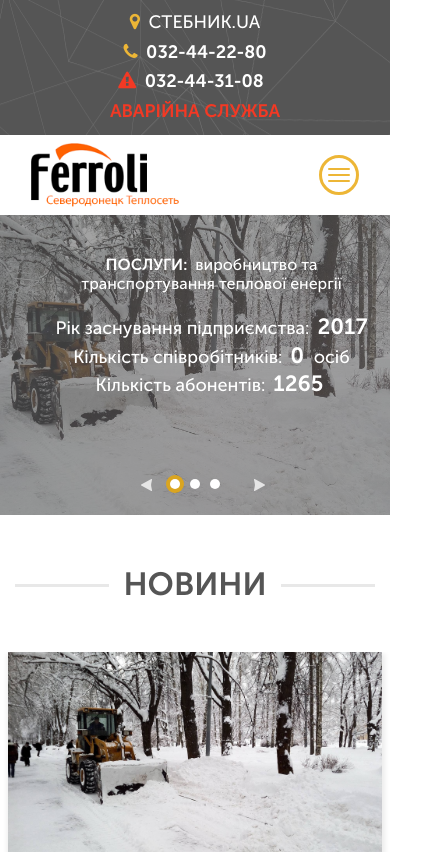
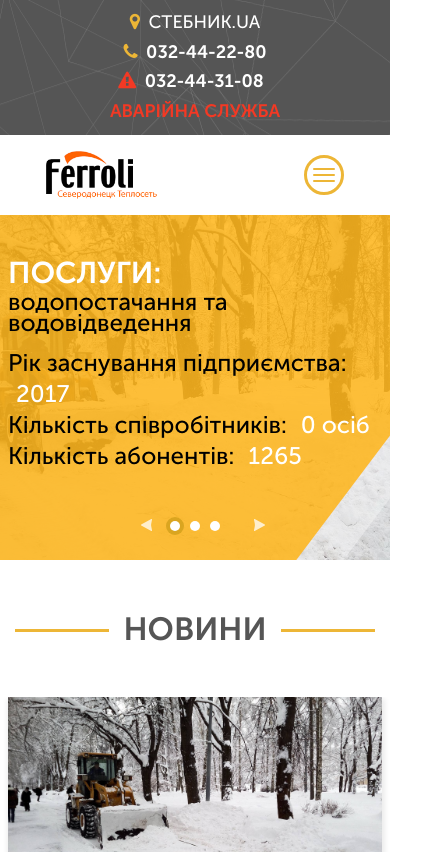
Before and after one commit to Scordavis/zkh-example-page_01, a website: page app/index.html in a window 390 px wide. Shown: the top 852 px of the page, 421 px wide, since content can reach past the window. Drawn offline with nearby package versions, Linux system fonts and the light colour scheme.

Commit message:
logo shape

```diff
--- a/app/index.html
+++ b/app/index.html
@@ -34,7 +34,14 @@
 			box-shadow: 0px 0px 0px 4px #daa520;
 		}
 
+		.block-heading--aside-lines span:before, .block-heading--aside-lines span:after{
+			background-color: #edb636;
+		}
+
 		/*.theme-colors*/
+
+		/*text color*/
+
 		.theme__text--accent {
 			color: #edb636;
 		}
@@ -47,11 +54,20 @@
 		.theme__text--dark {
 			color: #555555;
 		}
+		.theme__text--black {
+			color: #000000;
+		}
 		.theme__text--light {
 			color: #ffffff;
 		}
+
+		/*background-colors*/
+
 		.theme__bg--accent {
 			background-color: #edb636;
+		}
+		.theme__bg--transparent {
+			background-color: transparent;
 		}
 		.theme__bg--danger {
 			background-color: #f33924;
@@ -62,9 +78,15 @@
 		.theme__bg--dark {
 			background-color: #555555;
 		}
+		.theme__bg--black {
+			background-color: #000000;
+		}
 		.theme__bg--light {
 			background-color: #ffffff;
 		}
+
+		/*hamburger border-color*/
+
 		.theme__rad--accent {
 			border-color: #edb636;
 		}
@@ -116,13 +138,14 @@
 		</div>
 	</header>
 	<!-- .navbar -->
-	<div class="row py-0 navbar">
-		<div class="position-absolute w-100 h-100">
+	<div class="navbar">
+		<div class="position-absolute w-100 h-100 navbar__background-image--wrapper">
 			<div class="offset-xl-4 offset-lg-3 h-100 navbar__background-image" style="background-image: url(img/bg/uzor1.png);"></div>
 		</div>
 		<div class="container-fluid navbar__container h-100">
 			<div class="d-flex col-9 col-sm-6 col-md-7 col-lg-3 h-100 py-2 align-items-center logo-company">
 				<img src="img/logo-company.png" class="img-fluid h-100 logo-company__self" alt="">
+				<div class="logo-company__shape theme__bg--light"></div>
 			</div>
 			<!-- site nav buttons desctop-->
 			<div class="col-lg-8 h-100 d-none d-lg-block col-7 col-xl-7 col-lg-6 col-md-4 nav__link-wrapper">
@@ -248,75 +271,66 @@
 	<div class="w-100 slider">
 		<div class="h-100 mb-0 slider__wrapper" id="topSlider">
 			<!-- slide-->
-			<div class="position-relative slide">
+			<div class="position-relative pb-5 slide slide--full">
+				<!-- image -->
 				<div class="slide__bg h-100 w-100 position-absolute" style="background-image: url(img/snow.jpg);">
 				</div>
-				<div class="slide__content">
-					<!-- visible overlay  on desctop -->
-					<svg class="d-lg-block d-none position-absolute w-100 h-100 slide__overlay" viewbox="-150 0 1920 405" preserveaspectratio="xMaxYMax slice">
-						<path class="slide__overlay-path visible-lg visible-md-path" d="M500,0 1500,0 1500,405 300,405" style="fill: #666666"/>
-					</svg>
-					<!-- visible overlay  on handler -->
-					<svg class="d-lg-none d-block position-absolute w-100 h-100 slide__overlay" viewbox="0 0 1920 405" preserveaspectratio="xMaxYMax slice">
-						<path class="slide__overlay-path visible-lg visible-md-path" d="M0,0 1500,0 1500,405 0,405" style="fill: #666666"/>
-					</svg>
-					<div class="container-fluid h-100">
-						<div class="row h-100">
-							<div class="offset-lg-6 col-lg-6 h-100 pl-5 py-4 slide__text">
-								<h2 class="mb-2 pt-3 text-uppercase text-center text-lg-left slide__text-heading theme__text--light">Послуги:<span class="ml-2 slide__text-heading--smaller">виробництво та транспортування теплової енергії</span></h2>
-								<p class="mb-0 text-center text-lg-left slide__text-description theme__text--light">Рік заснування підприємства:<span class="ml-2 text-normal slide__text-description--bigger">2017</span></p>
-								<p class="mb-0 text-center text-lg-left slide__text-description theme__text--light">Кількість співробітників:<span class="ml-2 mr-1 slide__text-description--bigger">0 </span>осіб</p>
-								<p class="mb-0 text-center text-lg-left slide__text-description theme__text--light">Кількість абонентів:<span class="ml-2 mr-1 slide__text-description--bigger">1265</span></p>
+				<!-- slider shapes -->
+				<div class="slide__bg slide__bg--shapes h-100 w-100 position-absolute" style="background-image: url(img/bg-slider-shapes.png);">
+				</div>
+				<div class="mb-5 slide__content">
+					<div class="container h-100">
+						<div class="row h-100 mb-5">
+							<div class="offset-lg-7 offset-md-5 col-lg-5 col-md-7 h-100 pl-2 pl-md-0 py-4 slide__text text-center" >
+								<img src="img/bg-shaped.png" alt="" class="d-none d-md-block w-100 position-absolute slide__text--bg-shaped">
+								<h2 class="mb-2 pt-3 text-uppercase text-left slide__text-heading theme__text--light">Послуги:<span class="d-block slide__text-heading--smaller theme__text--black">водопостачання та водовідведення</span></h2>
+								<p class="mb-0 text-left slide__text-description theme__text--black">Рік заснування підприємства: <wbr></wbr> <span class="ml-2 text-normal slide__text-description theme__text--light">2017</span></p>
+								<p class="mb-0 text-left slide__text-description theme__text--black">Кількість співробітників: <wbr></wbr> <span class="ml-2 mr-1 slide__text-description theme__text--light">0 осіб</span></p>
+								<p class="mb-0 text-left slide__text-description theme__text--black">Кількість абонентів: <wbr></wbr> <span class="ml-2 mr-1 slide__text-description theme__text--light">1265</span></p>
 							</div>
 						</div>
 					</div>
 				</div>
 			</div>
 			<!-- slide-->
-			<div class="position-relative slide">
-				<div class="slide__bg h-100 w-100 position-absolute" style="background-image: url(img/water.jpg);">
+			<div class="position-relative pb-5 slide slide--full">
+				<!-- image -->
+				<div class="slide__bg h-100 w-100 position-absolute" style="background-image: url(img/teplo2.jpg">
 				</div>
-				<div class="slide__content">
-					<!-- visible overlay  on desctop -->
-					<svg class="d-lg-block d-none position-absolute w-100 h-100 slide__overlay" viewbox="-150 0 1920 405" preserveaspectratio="xMaxYMax slice">
-						<path class="slide__overlay-path visible-lg visible-md-path" d="M500,0 1500,0 1500,405 300,405" style="fill: #666666"/>
-					</svg>
-					<!-- visible overlay  on handler -->
-					<svg class="d-lg-none d-block position-absolute w-100 h-100 slide__overlay" viewbox="0 0 1920 405" preserveaspectratio="xMaxYMax slice">
-						<path class="slide__overlay-path visible-lg visible-md-path" d="M0,0 1500,0 1500,405 0,405" style="fill: #666666"/>
-					</svg>
-					<div class="container-fluid h-100">
-						<div class="row h-100">
-							<div class="offset-lg-6 col-lg-6 h-100 pl-5 py-4 slide__text">
-								<h2 class="mb-2 pt-3 text-uppercase text-center text-lg-left slide__text-heading theme__text--light">Послуги:<span class="ml-2 slide__text-heading--smaller">виробництво та транспортування теплової енергії</span></h2>
-								<p class="mb-0 text-center text-lg-left slide__text-description theme__text--light">Рік заснування підприємства:<span class="ml-2 text-normal slide__text-description--bigger">2017</span></p>
-								<p class="mb-0 text-center text-lg-left slide__text-description theme__text--light">Кількість співробітників:<span class="ml-2 mr-1 slide__text-description--bigger">0 </span>осіб</p>
-								<p class="mb-0 text-center text-lg-left slide__text-description theme__text--light">Кількість абонентів:<span class="ml-2 mr-1 slide__text-description--bigger">1265</span></p>
+				<!-- slider shapes -->
+				<div class="slide__bg slide__bg--shapes h-100 w-100 position-absolute" style="background-image: url(img/bg-slider-shapes.png);">
+				</div>
+				<div class="mb-5 slide__content">
+					<div class="container h-100">
+						<div class="row h-100 mb-5">
+							<div class="offset-lg-7 offset-md-5 col-lg-5 col-md-7 h-100 pl-2 pl-md-0 py-4 slide__text text-center" >
+								<img src="img/bg-shaped.png" alt="" class="d-none d-md-block w-100 position-absolute slide__text--bg-shaped">
+								<h2 class="mb-2 pt-3 text-uppercase text-left slide__text-heading theme__text--light">Послуги:<span class="d-block slide__text-heading--smaller theme__text--black">водопостачання та водовідведення</span></h2>
+								<p class="mb-0 text-left slide__text-description theme__text--black">Рік заснування підприємства: <wbr></wbr> <span class="ml-2 text-normal slide__text-description theme__text--light">2017</span></p>
+								<p class="mb-0 text-left slide__text-description theme__text--black">Кількість співробітників: <wbr></wbr> <span class="ml-2 mr-1 slide__text-description theme__text--light">0 осіб</span></p>
+								<p class="mb-0 text-left slide__text-description theme__text--black">Кількість абонентів: <wbr></wbr> <span class="ml-2 mr-1 slide__text-description theme__text--light">1265</span></p>
 							</div>
 						</div>
 					</div>
 				</div>
 			</div>
 			<!-- slide-->
-			<div class="position-relative slide">
-				<div class="slide__bg h-100 w-100 position-absolute" style="background-image: url(img/snow.jpg);">
+			<div class="position-relative pb-5 slide slide--full">
+				<!-- image -->
+				<div class="slide__bg h-100 w-100 position-absolute" style="background-image: url(img/water.jpg);">
 				</div>
-				<div class="slide__content">
-					<!-- visible overlay  on desctop -->
-					<svg class="d-lg-block d-none position-absolute w-100 h-100 slide__overlay" viewbox="-150 0 1920 405" preserveaspectratio="xMaxYMax slice">
-						<path class="slide__overlay-path visible-lg visible-md-path" d="M500,0 1500,0 1500,405 300,405" style="fill: #666666"/>
-					</svg>
-					<!-- visible overlay  on handler -->
-					<svg class="d-lg-none d-block position-absolute w-100 h-100 slide__overlay" viewbox="0 0 1920 405" preserveaspectratio="xMaxYMax slice">
-						<path class="slide__overlay-path visible-lg visible-md-path" d="M0,0 1500,0 1500,405 0,405" style="fill: #666666"/>
-					</svg>
-					<div class="container-fluid h-100">
-						<div class="row h-100">
-							<div class="offset-lg-6 col-lg-6 h-100 pl-5 py-4 slide__text">
-								<h2 class="mb-2 pt-3 text-uppercase text-center text-lg-left slide__text-heading theme__text--light">Послуги:<span class="ml-2 slide__text-heading--smaller">виробництво та транспортування теплової енергії</span></h2>
-								<p class="mb-0 text-center text-lg-left slide__text-description theme__text--light">Рік заснування підприємства:<span class="ml-2 text-normal slide__text-description--bigger">2017</span></p>
-								<p class="mb-0 text-center text-lg-left slide__text-description theme__text--light">Кількість співробітників:<span class="ml-2 mr-1 slide__text-description--bigger">0 </span>осіб</p>
-								<p class="mb-0 text-center text-lg-left slide__text-description theme__text--light">Кількість абонентів:<span class="ml-2 mr-1 slide__text-description--bigger">1265</span></p>
+				<!-- slider shapes -->
+				<div class="slide__bg slide__bg--shapes h-100 w-100 position-absolute" style="background-image: url(img/bg-slider-shapes.png);">
+				</div>
+				<div class="mb-5 slide__content">
+					<div class="container h-100">
+						<div class="row h-100 mb-5">
+							<div class="offset-lg-7 offset-md-5 col-lg-5 col-md-7 h-100 pl-2 pl-md-0 py-4 slide__text text-center" >
+								<img src="img/bg-shaped.png" alt="" class="d-none d-md-block w-100 position-absolute slide__text--bg-shaped">
+								<h2 class="mb-2 pt-3 text-uppercase text-left slide__text-heading theme__text--light">Послуги:<span class="d-block slide__text-heading--smaller theme__text--black">водопостачання та водовідведення</span></h2>
+								<p class="mb-0 text-left slide__text-description theme__text--black">Рік заснування підприємства: <wbr></wbr> <span class="ml-2 text-normal slide__text-description theme__text--light">2017</span></p>
+								<p class="mb-0 text-left slide__text-description theme__text--black">Кількість співробітників: <wbr></wbr> <span class="ml-2 mr-1 slide__text-description theme__text--light">0 осіб</span></p>
+								<p class="mb-0 text-left slide__text-description theme__text--black">Кількість абонентів: <wbr></wbr> <span class="ml-2 mr-1 slide__text-description theme__text--light">1265</span></p>
 							</div>
 						</div>
 					</div>
--- a/app/sass/_media.sass
+++ b/app/sass/_media.sass
@@ -2,6 +2,11 @@
 
 
 /*==========  Desktop First  ==========*/
+@media (max-width: 1440.98px)
+	// .logo-company
+	.logo-company
+		&__shape
+			right: -160px
 
 // ≥1200px
 @media (max-width: 1199.98px)
@@ -23,8 +28,8 @@
 				font-size: 14px
 	// .logo-company
 	.logo-company
-		&:after
-			right: -60px
+		&__shape
+			right: -40px
 	.slide
 		&__overlay
 
@@ -65,6 +70,19 @@
 			&--responsive
 				font-size: inherit
 
+	.slide
+		&__bg
+			&--shapes
+				background-position: -610px 100%
+
+
+// ≥900px
+@media (max-width: 900px)
+	.slide
+		&__bg
+			&--shapes
+				background-position: -700px 100%
+
 // ≥768px
 @media (max-width: 767.98px)
 	.emergency-service
@@ -87,6 +105,11 @@
 			height: 14vw
 			line-height: 1.4
 
+		&__bg
+			&--shapes
+				background-position: -930px 100%
+
+
 // ≥576px
 @media (max-width: 575.98px)
 	.emergency-service
@@ -108,3 +131,7 @@
 		&__text-heading
 			height: 17vw
 			line-height: 1.2
+
+		&__bg
+			&--shapes
+				background-position: -1090px 100%
--- a/app/sass/main.sass
+++ b/app/sass/main.sass
@@ -183,6 +183,7 @@ button
 .navbar
 	min-height: 80px
 	height: 80px
+
 	&__container
 		align-self: stretch
 
@@ -193,6 +194,9 @@ button
 		opacity: .5
 		&--wrapper
 			top: 0
+			right: 0
+			bottom: 0
+			left: 0
 
 	&__wrapper
 		text-transform: uppercase
@@ -304,8 +308,10 @@ button
 		z-index: 10
 		&--mobile
 			display: none
+
 	&-show
 		display: block
+
 // .logo-company
 .logo-company
 	position: relative
@@ -321,8 +327,17 @@ button
 		background-color: inherit
 		transform: rotate(25deg)
 		z-index: 1
+
 	&__self
 		z-index: 10
+
+	&__shape
+		position: absolute
+		width: 300px
+		height: 300px
+		right: -223px
+		transform: rotate(25deg)
+		background-color: #ffffff
 
 // .slider
 
@@ -334,11 +349,15 @@ button
 		overflow: hidden
 
 .slide
-	height: 300px
+	height: 345px
 	&__bg
 		background-size: cover
 		background-position: center center
 		background-repeat: no-repeat
+
+		&--shapes
+			background-size: cover
+			background-position: center 100%
 
 	&__content
 	&__overlay
@@ -352,16 +371,20 @@ button
 	&__text
 
 	&__text-heading
-		height: 100px
-		font-size: 16px
+		min-height: 100px
+		font-size: 30px
 		font-weight: bold
+		line-height: 0.7
 
 		&--smaller
+			display: block
+			font-size: 24px
 			text-transform: none
 			font-weight: normal
+			line-height: 0.9
 
 	&__text-description
-		font-size: 18px
+		font-size: 24px
 		font-weight: normal
 		line-height: 1.3
 
```
Also changed, not shown: app/css/main.css, app/img/bg-slider-shapes.png (added), app/img/slider-shapes.png (added).
